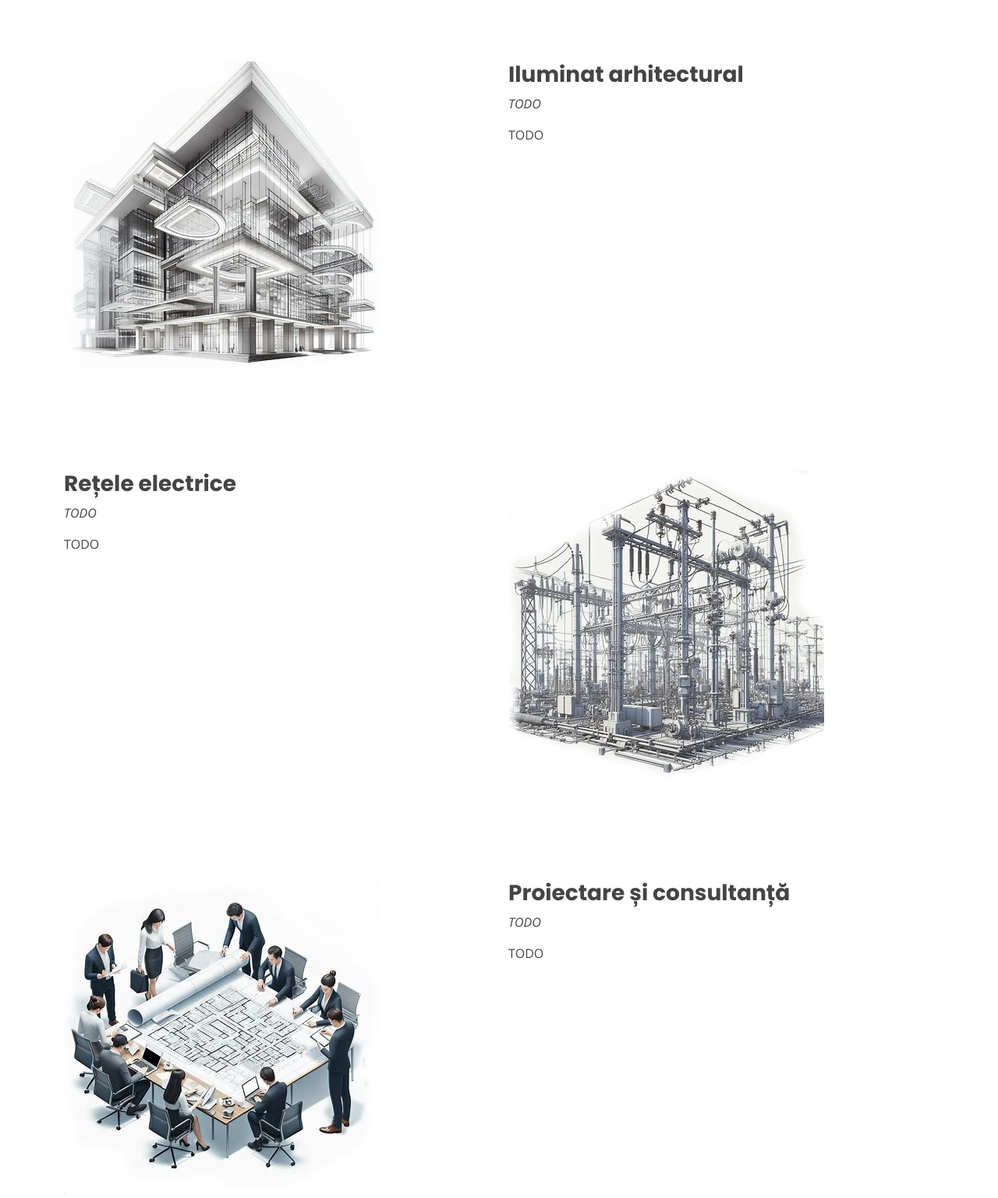
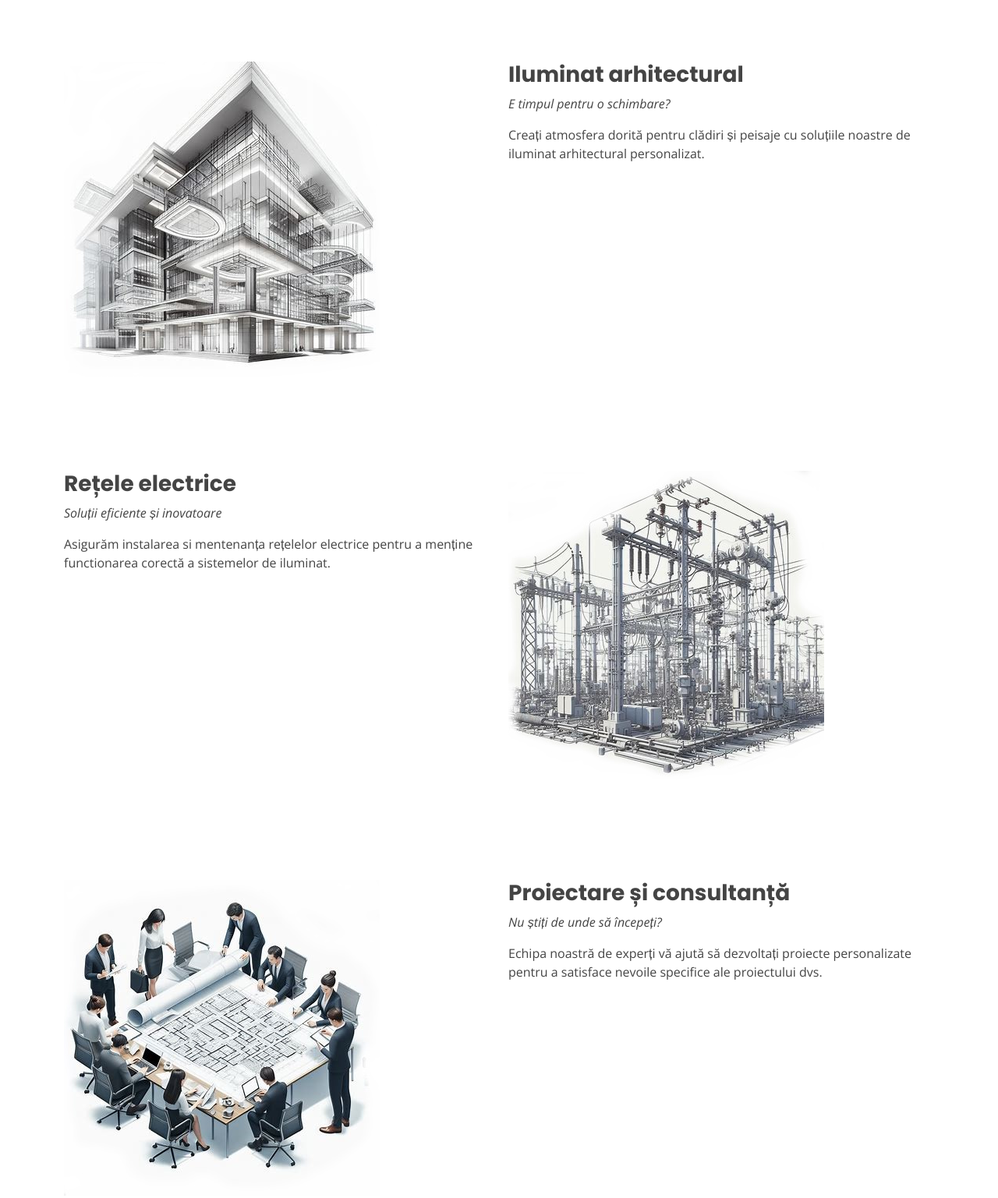
Before and after one commit to dopoto/teps, a plain HTML site: page index.html in a window 1280 px wide. Shown: the part 3080-4617 px from the top of the page at 78% size. Drawn offline with nearby package versions, Linux system fonts and the light colour scheme.

Commit message:
touch up

```diff
--- a/index.html
+++ b/index.html
@@ -441,8 +441,8 @@
                             data-aos-delay="100"
                         >
                             <h3>Iluminat arhitectural</h3>
-                            <p class="fst-italic">TODO</p>
-                            <p>TODO</p>
+                            <p class="fst-italic">E timpul pentru o schimbare?</p>
+                            <p>Creați atmosfera dorită pentru clădiri și peisaje cu soluțiile noastre de iluminat arhitectural personalizat.</p>
                         </div>
                     </div>
                 </div>
@@ -457,8 +457,8 @@
                             data-aos-delay="100"
                         >
                             <h3>Rețele electrice</h3>
-                            <p class="fst-italic">TODO</p>
-                            <p>TODO</p>
+                            <p class="fst-italic">Soluții eficiente și inovatoare</p>
+                            <p>Asigurăm instalarea si mentenanța rețelelor electrice pentru a menține functionarea corectă a sistemelor de iluminat.</p>
                         </div>
                         <div
                             class="col-lg-6 order-1 order-lg-2"
@@ -495,8 +495,8 @@
                             data-aos-delay="100"
                         >
                             <h3>Proiectare și consultanță</h3>
-                            <p class="fst-italic">TODO</p>
-                            <p>TODO</p>
+                            <p class="fst-italic">Nu știți de unde să începeți?</p>
+                            <p>Echipa noastră de experți vă ajută să dezvoltați proiecte personalizate pentru a satisface nevoile specifice ale proiectului dvs.</p>
                         </div>
                     </div>
                 </div>
@@ -658,6 +658,16 @@
                     &copy; Copyright <strong><span>TEPS</span></strong
                     >. Toate drepturile rezervate.
                 </div>
+                <div class="credits">
+                    <!-- All the links in the footer should remain intact. -->
+                    <!-- You can delete the links only if you've purchased the pro version. -->
+                    <!-- Licensing information: https://bootstrapmade.com/license/ -->
+                    <!-- Purchase the pro version with working PHP/AJAX contact form: [buy-url] -->
+                    Designed by <a href="https://bootstrapmade.com/">BootstrapMade</a>
+                  </div>
+                  <div class="credits">Made by <a href="https://github.com/dopoto">dopoto</a></div>
+
+                  </div>
             </div>
         </footer>
         <!-- End Footer -->
```
Also changed, not shown: Readme.txt (deleted), 1 other file.
